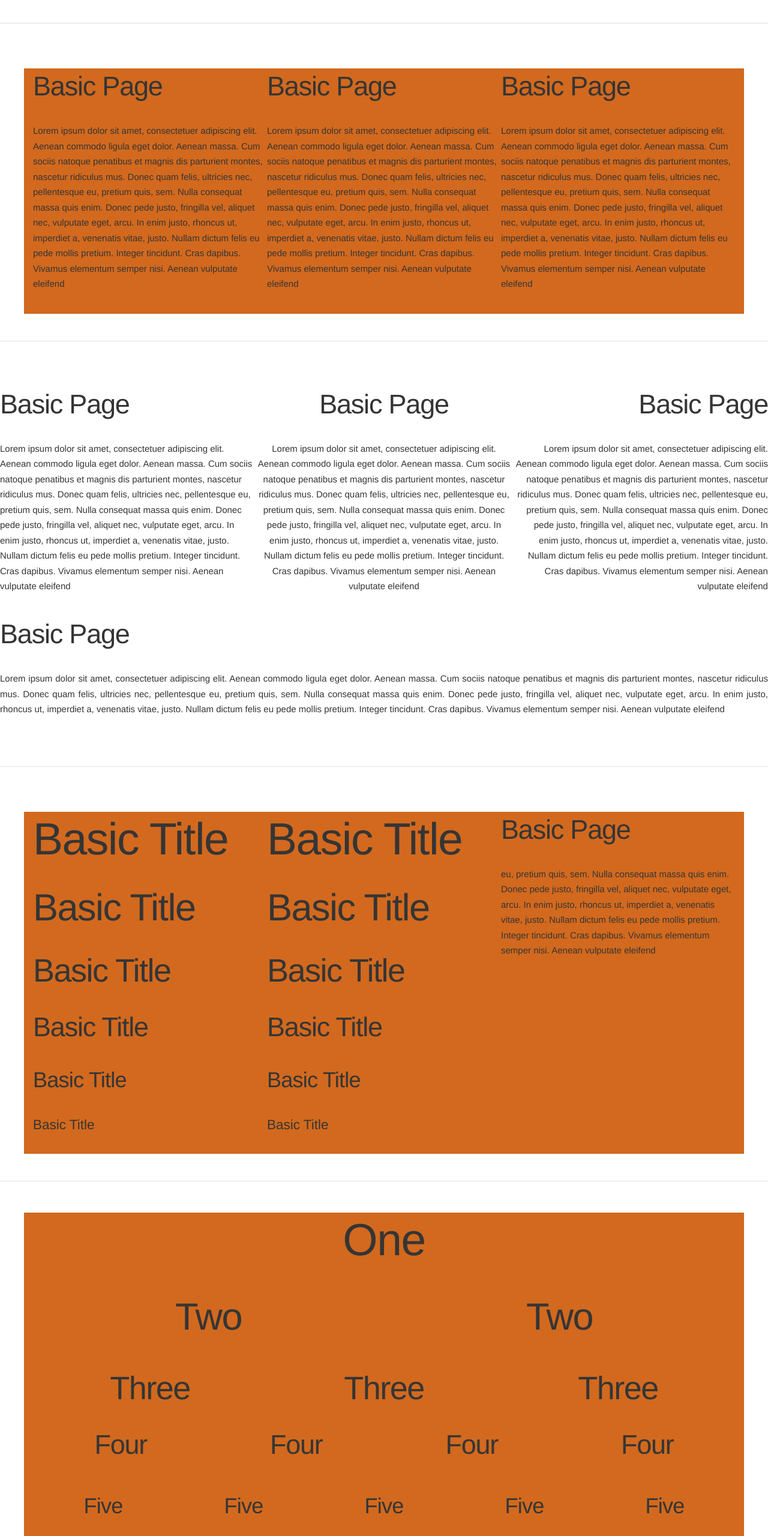
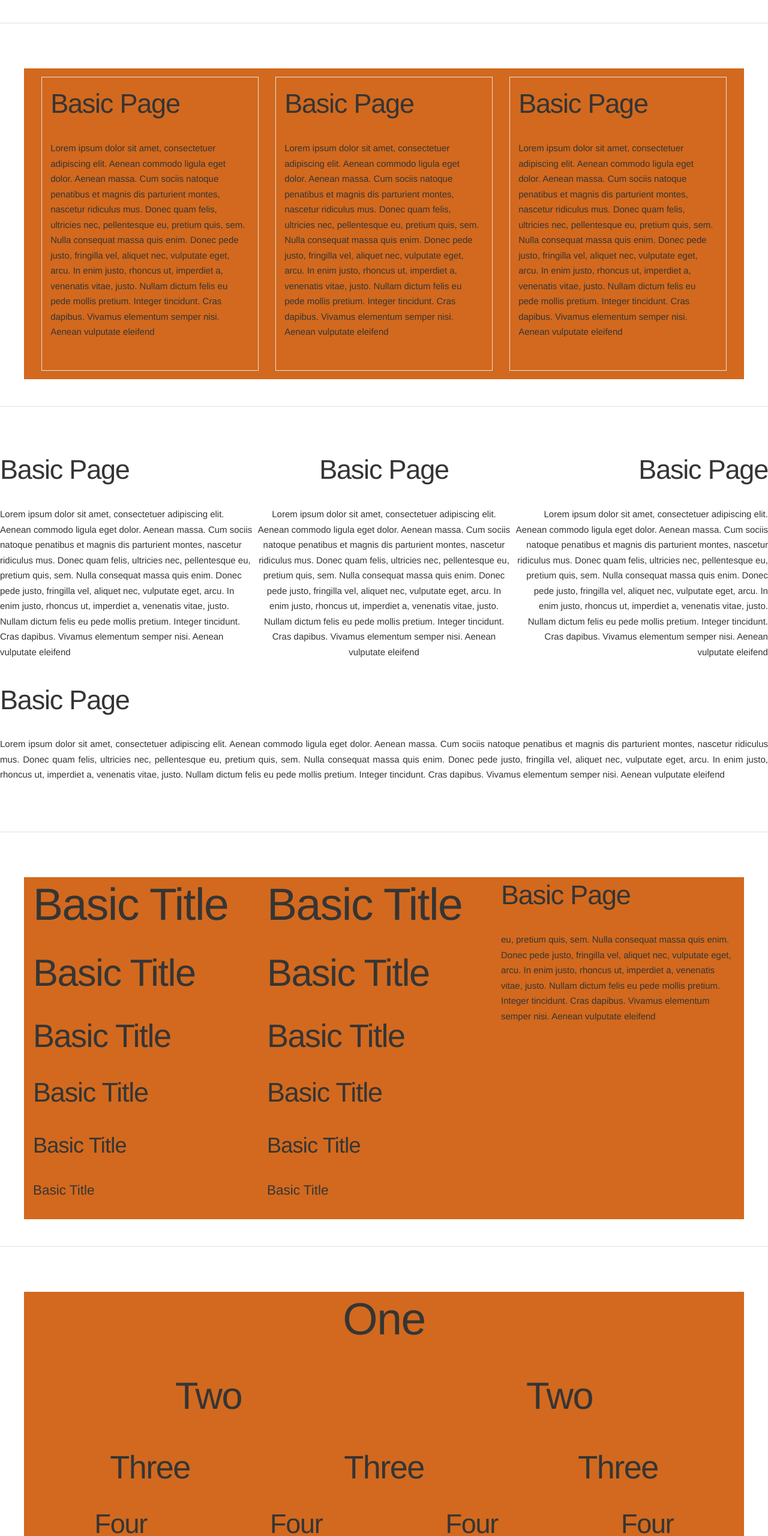
Before and after one commit to Matthewtwyford/spine, a plain HTML site: page index.html in a window 1280 px wide. Shown: the part 1100-3660 px from the top of the page at 60% size. Drawn offline with Linux system fonts and the light colour scheme.

Commit message:
Update 3

```diff
--- a/css/spine.css
+++ b/css/spine.css
@@ -106,8 +106,9 @@ body {margin:0; padding:0; font-family: "helvetica",sans-serif; }
 .prl {padding-right:15rem!important;}
 .prxl {padding-right:20rem!important;}
 
-.pxxs {padding-top:0.4rem!important; padding-bottom:0.4rem!important;}
-.pxs {padding-top:0.9375rem!important; padding-bottom:0.9375rem!important;}
+.pxxs {padding:0.4rem!important;}
+.pxs {padding:0.9375rem!important;}
+
 .ps {padding-top:5rem!important;  padding-bottom:5rem!important;}
 .pm {padding-top:10rem!important;  padding-bottom:10rem!important;}
 .pl {padding-top:15rem!important; padding-bottom:15rem!important;}
@@ -143,7 +144,6 @@ html {font-size:9px;}
 .xs-twelve       {width: 8.33333333333%; float: left;}
 .xs-twentyfour   {width: 4.166666666667%; float: left;}
 }
-
 
 /* SMALL DEVICES - SM (landscape phones, 34em and up) */
 @media (min-width: 34em) {
--- a/index.html
+++ b/index.html
@@ -17,7 +17,6 @@
 </head>
 <body>
 
-<!-- Primary Page Layout -->
 <div class="container mts">
 <div class="row">
 <div class="one xs-two">
@@ -37,7 +36,6 @@
 
 <hr/>
 
-<!-- Primary Page Layout -->
 <div class="container mts">
 <div class="row">
 <div class="two">
@@ -72,11 +70,11 @@
 
 <hr/>
 
-<!-- With contaner class -->
 <div class="container mts">
 <div class="row">
 
 <div class="three">
+<div class='border-grey mxs mrxs mlxs pxs'>
 <h4>Basic Page</h4>
 <p>
 Lorem ipsum dolor sit amet, consectetuer adipiscing elit. Aenean commodo ligula
@@ -89,8 +87,10 @@ Integer tincidunt. Cras dapibus. Vivamus elementum semper nisi. Aenean vulputate
 eleifend
 </p>
 </div>
+</div>
 
 <div class="three">
+<div class='border-grey mxs mrxs mlxs pxs'>
 <h4>Basic Page</h4>
 <p>
 Lorem ipsum dolor sit amet, consectetuer adipiscing elit. Aenean commodo ligula
@@ -103,8 +103,11 @@ Integer tincidunt. Cras dapibus. Vivamus elementum semper nisi. Aenean vulputate
 eleifend
 </p>
 </div>
+</div>
+
 
 <div class="three">
+<div class='border-grey mxs mrxs mlxs pxs'>
 <h4>Basic Page</h4>
 <p>
 Lorem ipsum dolor sit amet, consectetuer adipiscing elit. Aenean commodo ligula
@@ -117,13 +120,13 @@ Integer tincidunt. Cras dapibus. Vivamus elementum semper nisi. Aenean vulputate
 eleifend
 </p>
 </div>
+</div>
 
 </div>
 </div>
 
 <hr/>
 
-<!-- Without contaner class -->
 <div class="mts">
 <div class="row">
 
@@ -225,7 +228,7 @@ eleifend
 
 <hr/>
 
-<div class="container text-center">
+<div class="container mts text-center">
 
 <div class="row mxs">
 <div class="one"><h1>One</h1></div>
@@ -310,9 +313,5 @@ eleifend
 
 </div>
 
-<!--
-Note: columns can be nested, but it's not recommended since Skeleton's grid has %-based gutters, meaning a nested grid results in variable with gutters (which can end up being *really* small on certain browser/device sizes)
--->
-
 </body>
 </html>
```
